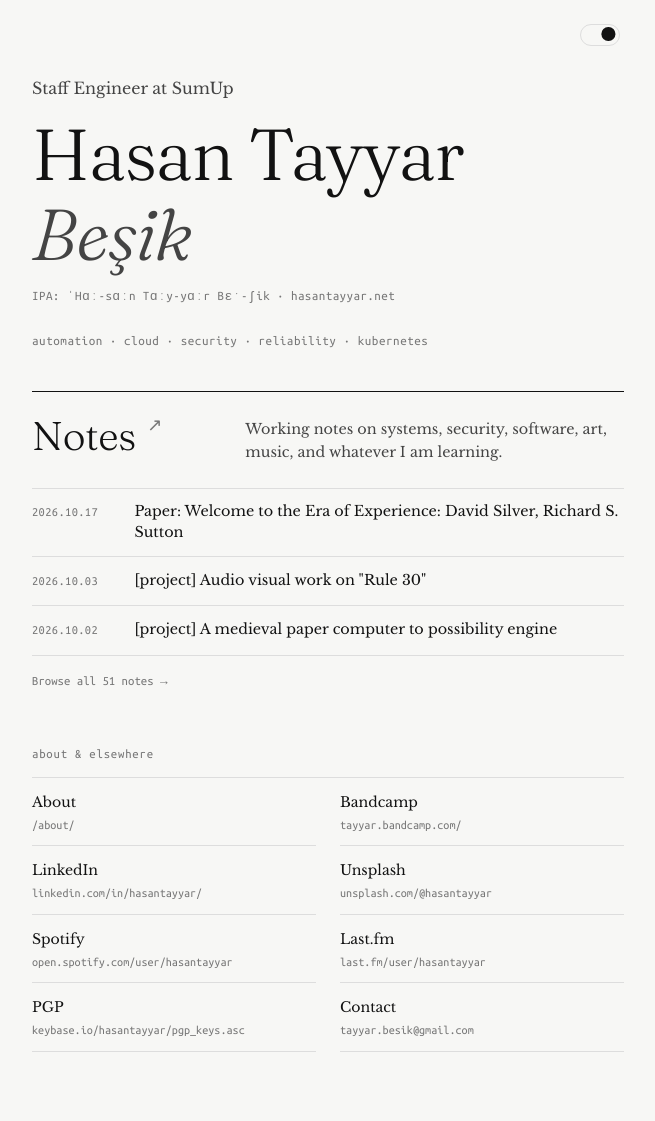
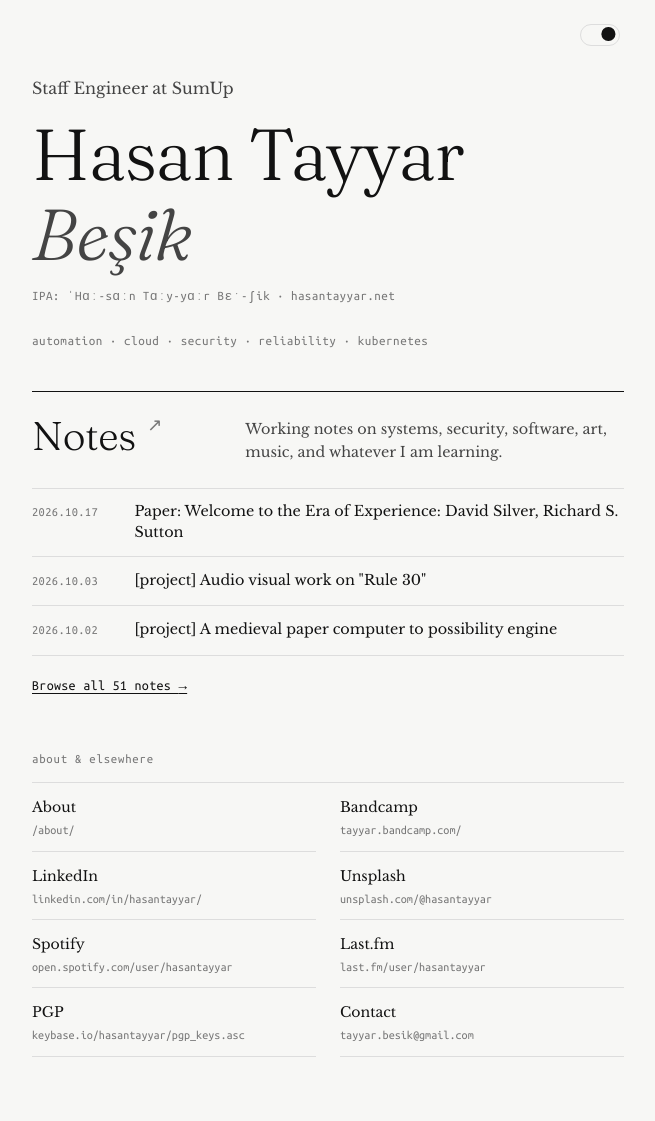
Before and after one commit to hasantayyar/hasantayyar.net, a Jekyll site: the page built from index.md, in a window 1280 px wide. Shown: the whole page, without its empty margins (312-967 px from the left). Built offline with Jekyll 4.4.1, drawn with Linux system fonts in a browser that asks for light colours.

Commit message:
style update

```diff
--- a/_config.yml
+++ b/_config.yml
@@ -12,7 +12,7 @@ github_username:  hasantayyar
 medium_username: htayyar
 
 # Bump css_version and rename css/site-*.css when styles change (CDN cache bust).
-css_version: "202611063"
+css_version: "202611064"
 
 # Build settings
 highlighter: rouge
--- a/css/site-202611063.css
+++ b/css/site-202611064.css
@@ -245,13 +245,16 @@ html[data-theme="light"] .theme-toggle-thumb{transform:translateX(1.15rem)}
 }
 .home-notes-all{
   display:inline-block;
-  margin-top:.9rem;
+  margin-top:1.1rem;
   font-family:'Ubuntu Mono',monospace;
-  font-size:.8rem;
-  color:var(--fg-muted);
-  text-decoration:none;
+  font-size:.88rem;
+  letter-spacing:.02em;
+  color:var(--fg);
+  text-decoration:underline;
+  text-decoration-thickness:1px;
+  text-underline-offset:.2em;
 }
-.home-notes-all:hover{color:var(--fg);opacity:1}
+.home-notes-all:hover{opacity:.72}
 .home-elsewhere{margin:0}
 .elsewhere-links{
   display:grid;
```
